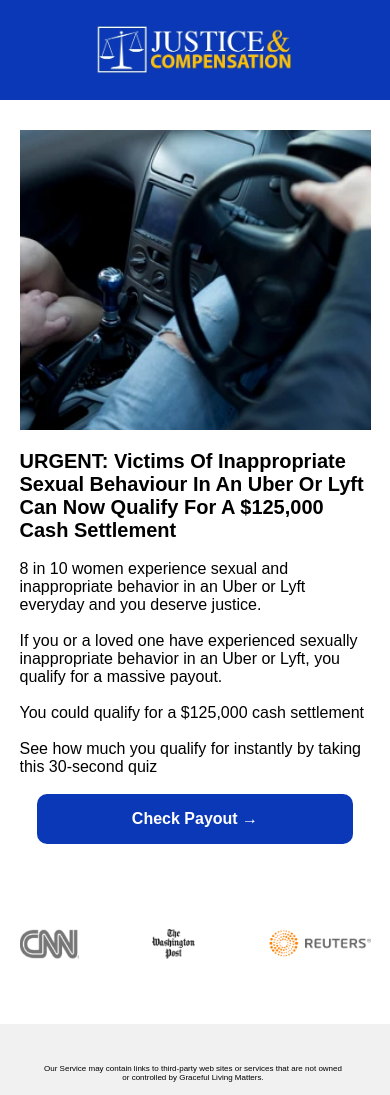
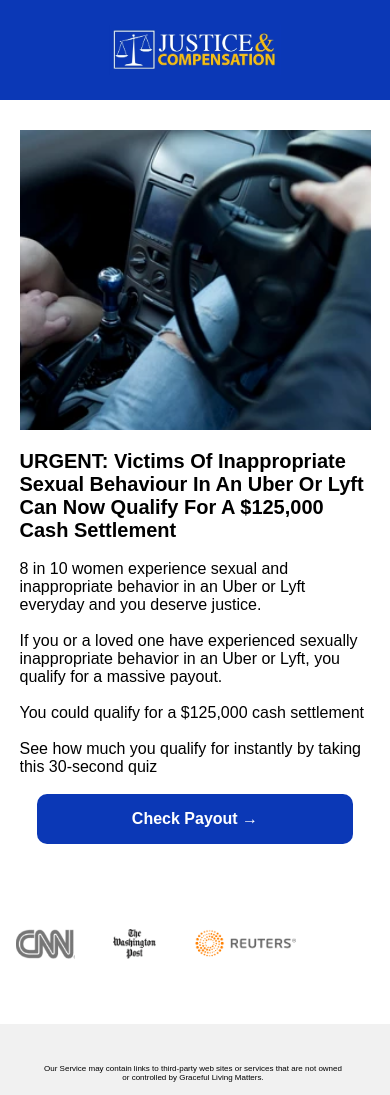
Before and after one commit to Riley-Hyrax/us-nb-rideshare-abused-img-v1, a plain HTML site: page index.html in a window 390 px wide. Shown: the top 1095 px of the page. Drawn offline with Linux system fonts and the light colour scheme.

Commit message:
testimonial width to 80%

```diff
--- a/css/styles.css
+++ b/css/styles.css
@@ -118,7 +118,7 @@ body{
             align-items: center;
         }
         .navbar > img{
-            height: 60px;
+            height: 50px;
 
         }
         .container-1{
@@ -152,7 +152,7 @@ body{
 
         .testimonial{
             overflow-x: hidden;
-            width: 100%;
+            width: 80%;
             align-items: center;
             justify-content: center;
         }
```
